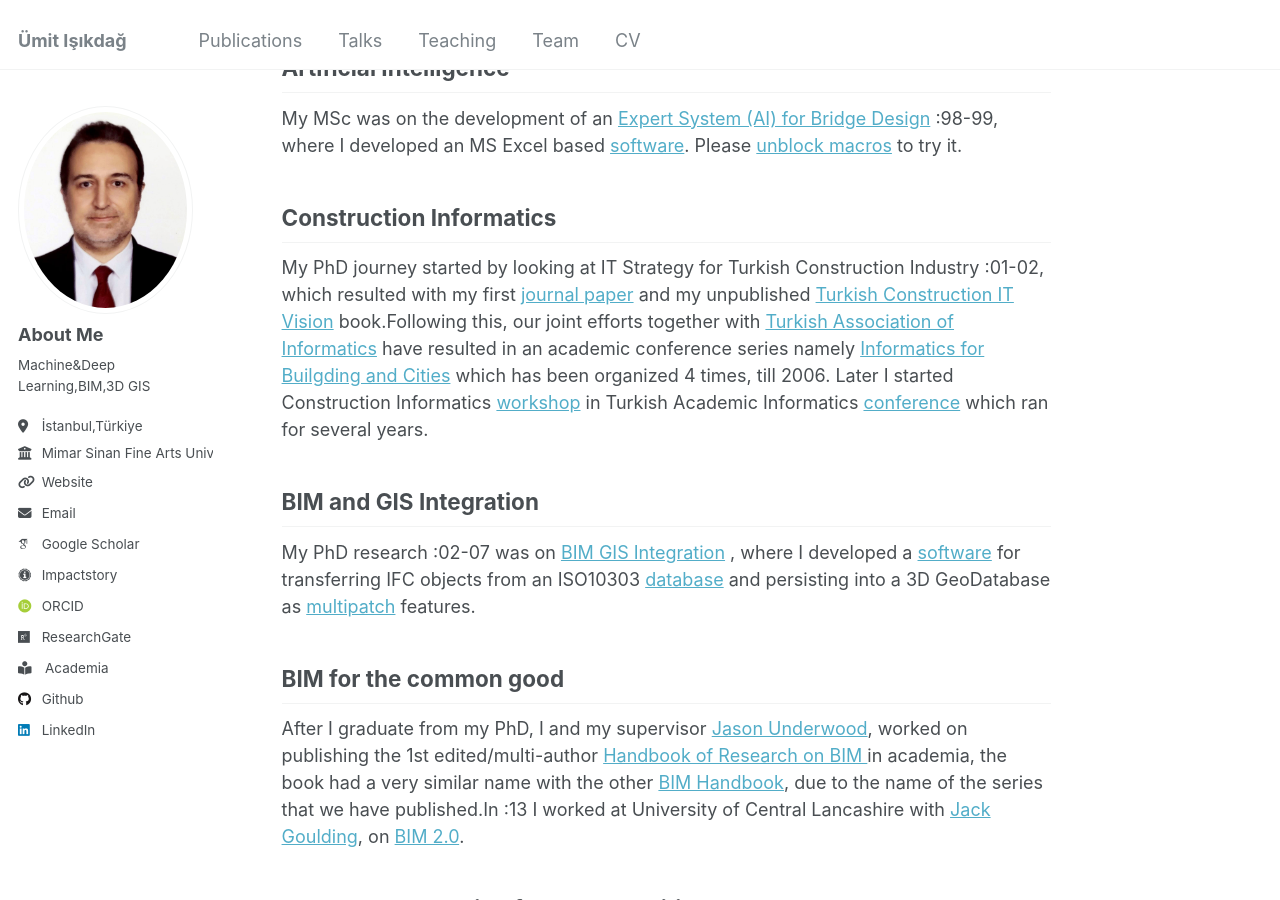
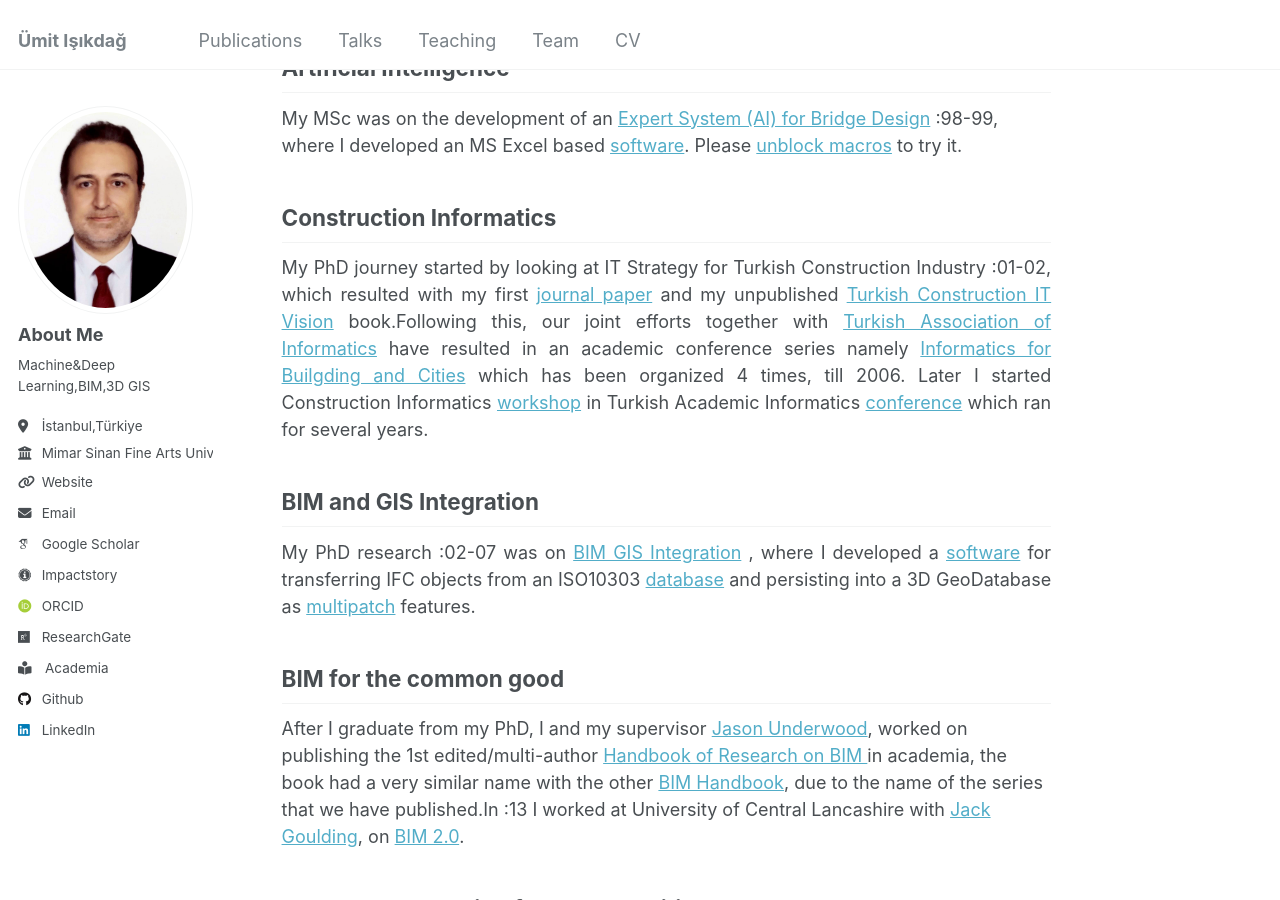
Before and after one commit to uisikdag/uisikdag.github.io, a Jekyll site: the page built from _pages/about.md, in a window 1280 px wide and 900 px high, scrolled down 406 px. Built offline with Jekyll 4.4.1, drawn with Linux system fonts in a browser that asks for light colours; some web fonts are replaced.

Commit message:
Update about.md

```diff
--- a/_pages/about.md
+++ b/_pages/about.md
@@ -34,12 +34,14 @@ My PhD journey started by looking at IT Strategy for Turkish Construction Indust
  [Turkish Association of Informatics](https://www.tbd.org.tr/) have resulted in an
 academic conference series namely [Informatics for Builgding and Cities](https://www.tbd.org.tr/yapi-ve-kennte-bilisim-iv-bildiriler-kitabi-tbd-tbb-tmbd/) which has been organized 4 times, till 2006.
 Later I started Construction Informatics [workshop](https://insaatbilisim.weebly.com/) in Turkish Academic Informatics [conference](https://www.ab.org.tr/) which ran for several years.
+{: style="text-align: justify;"}
 
 BIM and GIS Integration
 ------
  My PhD research :02-07 was on [BIM GIS Integration](https://salford-repository.worktribe.com/output/1434038/towards-the-implementation-of-building-information-models-in-geospatial-context)
 , where I developed a [software](https://www.youtube.com/playlist?list=PLjWRQUTDgLAPZ0EGWbw3UMj27GU4nMYFZ) for transferring IFC objects from an ISO10303 [database](https://jotneconnect.com/products/express-data-manager/)
  and persisting into a 3D GeoDatabase as [multipatch](https://www.esri.com/content/dam/esrisites/sitecore-archive/Files/Pdfs/library/whitepapers/pdfs/multipatch-geometry-type.pdf) features.
+{: style="text-align: justify;"}
 
 BIM for the common good
 ------
```
